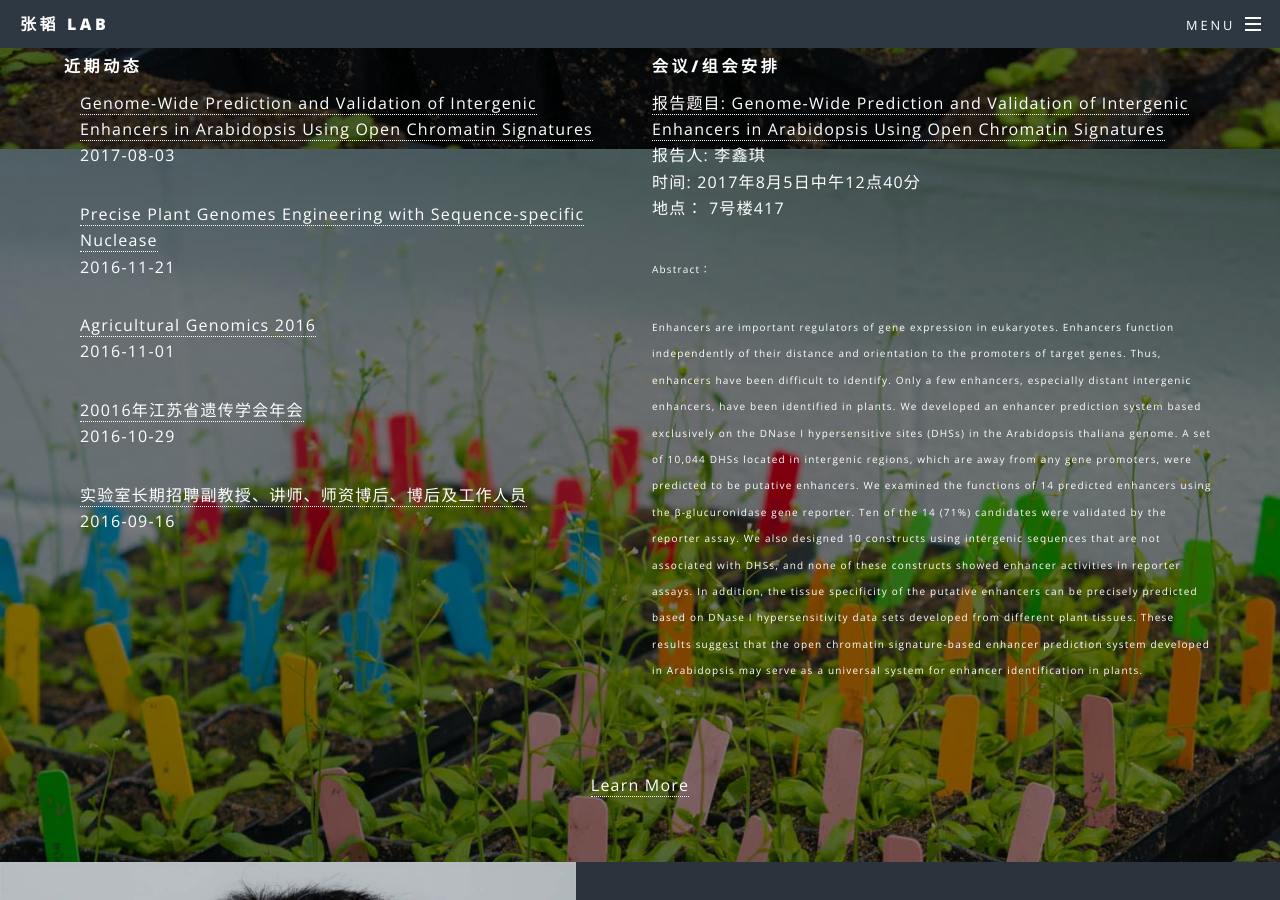
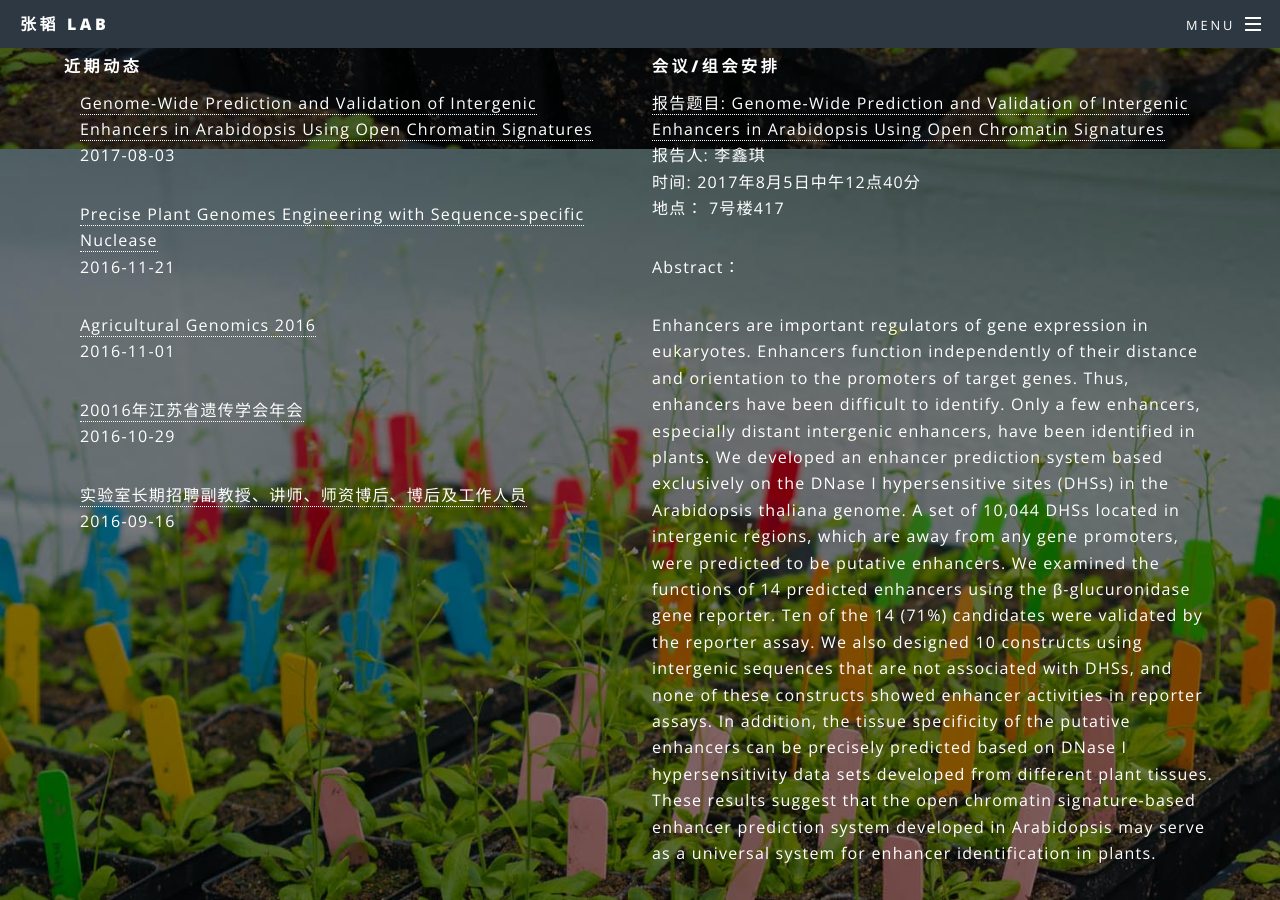
Before and after one commit to zhangtaolab/zhangtaolab.github.io, a Jekyll site: the page built from index.html, in a window 1280 px wide and 900 px high, scrolled down 1771 px. Built offline with Jekyll 4.4.1, drawn with Linux system fonts in a browser that asks for light colours.

Commit message:
change test1

```diff
--- a/index.html
+++ b/index.html
@@ -53,7 +53,7 @@ layout: landing
 									{% for post in site.categories.labmeeting limit:1 %}
 										<p><a href="{{ site.baseurl }}{{ post.url }}"> 报告题目: {{ post.title }} </a> </br> 报告人: {{ post.person }} </br> 时间: {{ post.rtime }} </br> 地点： {{ post.rlocation }}</p>
 										<p>
-										<font size="1">	{{ post.content }} </font>
+											{{ post.content }}
 										<p>
 									{% endfor %}
 								</div>
```
